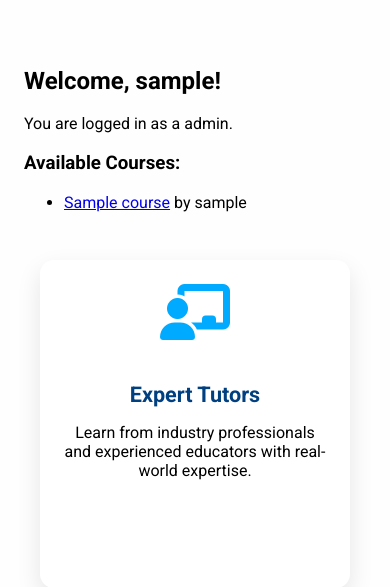
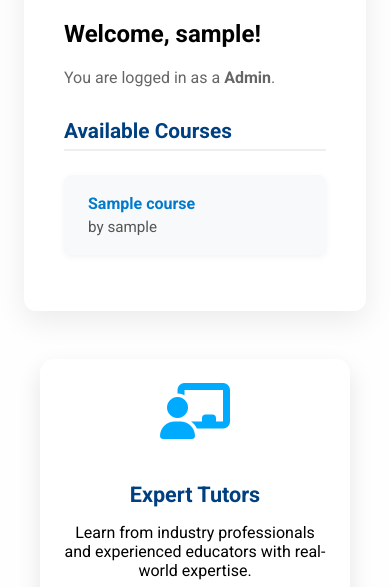
Before and after one commit to Adithi05/online_class_portals, a Flask app: page /dashboard in a window 390 px wide. Shown: the part 802-1389 px from the top of the page. Run offline with Flask 3, Linux system fonts and the light colour scheme; a user stored in the database is signed in; tables that the repository leaves empty hold one stand-in row (values such as "Sample post").

Commit message:
Updated base.html with responsive layout and footer fix

```diff
--- a/template/base.html
+++ b/template/base.html
@@ -250,6 +250,101 @@
   font-weight: bold;
   text-decoration: none;
 }
+.dashboard {
+  max-width: 800px;
+  margin: 2rem auto;
+  background: #fff;
+  padding: 2.5rem;
+  border-radius: 12px;
+  box-shadow: 0 10px 30px rgba(0,0,0,0.08);
+}
+
+.role-tag {
+  color: #666;
+  margin-bottom: 1.2rem;
+}
+
+.section-title {
+  margin-top: 2rem;
+  font-size: 1.3rem;
+  color: #004080;
+  border-bottom: 2px solid #eee;
+  padding-bottom: 0.4rem;
+}
+
+.btn-secondary {
+  display: inline-block;
+  background-color: #28a745;
+  color: white;
+  padding: 0.6rem 1.2rem;
+  font-weight: bold;
+  border-radius: 6px;
+  text-decoration: none;
+  transition: background-color 0.3s ease;
+}
+
+.btn-secondary:hover {
+  background-color: #218838;
+}
+
+.course-list {
+  list-style: none;
+  padding: 0;
+  margin-top: 1.5rem;
+}
+
+.course-card {
+  background: #f8f9fa;
+  padding: 1.2rem 1.5rem;
+  margin-bottom: 1rem;
+  border-radius: 8px;
+  display: flex;
+  justify-content: space-between;
+  align-items: center;
+  box-shadow: 0 2px 6px rgba(0,0,0,0.05);
+}
+
+.course-card h4 {
+  margin: 0;
+  color: #004080;
+}
+
+.course-card p {
+  margin: 0.3rem 0 0;
+  color: #555;
+  font-size: 0.95rem;
+}
+
+.course-card a {
+  color: #007acc;
+  text-decoration: none;
+}
+
+.course-card a:hover {
+  text-decoration: underline;
+}
+
+.btn-delete {
+  background-color: #dc3545;
+  border: none;
+  color: white;
+  padding: 0.5rem 1rem;
+  font-size: 0.9rem;
+  font-weight: 600;
+  border-radius: 5px;
+  cursor: pointer;
+  transition: background-color 0.3s ease;
+}
+
+.btn-delete:hover {
+  background-color: #c82333;
+}
+
+.empty-msg {
+  color: #888;
+  font-style: italic;
+}
+
 
 
     @keyframes fadeInUp {
--- a/template/dashboard.html
+++ b/template/dashboard.html
@@ -1,35 +1,36 @@
-<h2>Welcome, {{ current_user.username }}!</h2>
-<p>You are logged in as a {{ current_user.role }}.</p>
-
 {% extends "base.html" %}
 
 {% block title %}Dashboard{% endblock %}
 
 {% block content %}
+<div class="dashboard">
   <h2>Welcome, {{ current_user.username }}!</h2>
-<p>You are logged in as a {{ current_user.role }}.</p>
+  <p class="role-tag">You are logged in as a <strong>{{ current_user.role|capitalize }}</strong>.</p>
 
   {% if current_user.role == 'tutor' %}
-    <p><a href="{{ url_for('upload_course') }}">Upload a new course</a></p>
-    <h3>Your Uploaded Courses:</h3>
+    <a href="{{ url_for('upload_course') }}" class="btn-secondary">+ Upload a New Course</a>
+    <h3 class="section-title">Your Uploaded Courses</h3>
   {% else %}
-    <h3>Available Courses:</h3>
+    <h3 class="section-title">Available Courses</h3>
   {% endif %}
 
-<ul>
+  <ul class="course-list">
     {% for course in courses %}
-    <li>
-        <a href="{{ url_for('course_detail', course_id=course.id) }}">{{ course.title }}</a>
-        by {{ course.uploader.username }}
+    <li class="course-card">
+      <div class="course-info">
+        <h4><a href="{{ url_for('course_detail', course_id=course.id) }}">{{ course.title }}</a></h4>
+        <p>by <span>{{ course.uploader.username }}</span></p>
+      </div>
 
       {% if current_user.role == 'tutor' and course.uploader_id == current_user.id %}
-        <form action="{{ url_for('delete_course', course_id=course.id) }}" method="post" style="display:inline;">
-            <button type="submit" onclick="return confirm('Are you sure you want to delete this course?')">Delete</button>
+      <form action="{{ url_for('delete_course', course_id=course.id) }}" method="post" onsubmit="return confirm('Are you sure you want to delete this course?')">
+        <button type="submit" class="btn-delete">Delete</button>
       </form>
       {% endif %}
     </li>
     {% else %}
-    <li>No courses found.</li>
+    <li class="empty-msg">No courses found.</li>
     {% endfor %}
   </ul>
+</div>
 {% endblock %}
```
Lines whose indentation alone changed are shown as unchanged.
